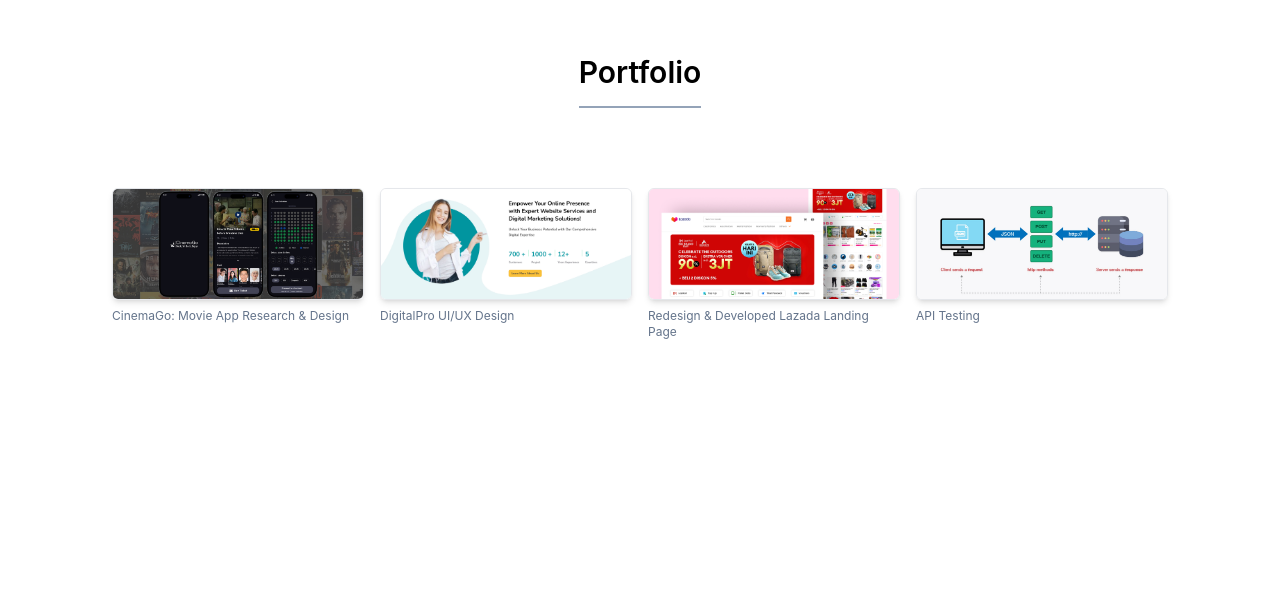
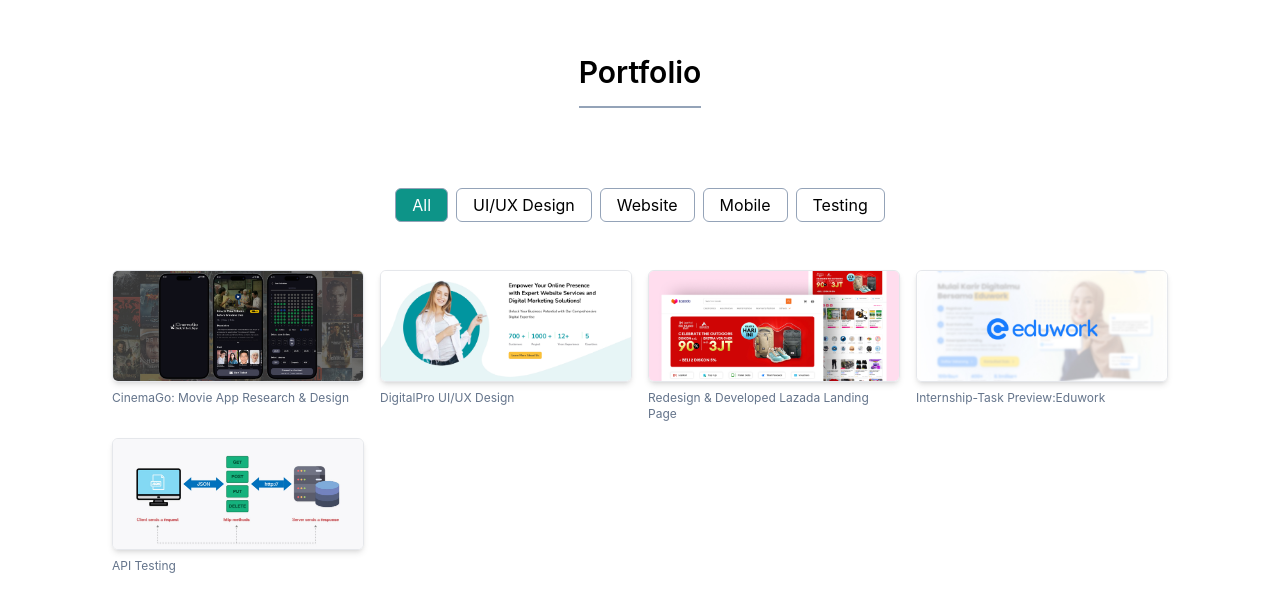
Before and after one commit to rasyiqal/portfolio, a website: page index.html in a window 1280 px wide. Shown: the part 2060-2669 px from the top of the page. Drawn offline with nearby package versions, Linux system fonts and the light colour scheme.

Commit message:
filter-portfolio
add filter-portfolio

```diff
--- a/index.html
+++ b/index.html
@@ -60,7 +60,10 @@
                             <div class="w-2 h-2"></div><span class="auto-type text-4xl font-bold text-teal-500"></span>
                         </h3>
                         <p class="mt-2 text-teal-500 leading-relaxed">
-                            Memiliki minat dalam UI/UX dan pemrograman, dengan pengalaman 7 bulan sebagai Desainer UI/UX dan kurang lebih 3 bulan bulan sebagai pengembang frontend. Terbiasa dengan metode Desain UX, tipografi, pengujian UX, pemrograman dasar, serta framework. Memiliki disiplin diri yang tinggi, perhatian terhadap detail, dan konsistensi
+                            Memiliki minat dalam UI/UX dan pemrograman, dengan pengalaman 7 bulan sebagai Desainer UI/UX
+                            dan kurang lebih 3 bulan bulan sebagai pengembang frontend. Terbiasa dengan metode Desain
+                            UX, tipografi, pengujian UX, pemrograman dasar, serta framework. Memiliki disiplin diri yang
+                            tinggi, perhatian terhadap detail, dan konsistensi
                         </p>
                     </div>
                     <div class="flex space-x-4">
@@ -288,7 +291,7 @@
     <!-- education end -->
 
     <!-- portfolio start -->
-    <section id="portfolio" class="font-Inter max-w-full lg:py-28 lg:px-24">
+    <section id="portfolio" class="font-Inter max-w-full lg:pt-28 lg:px-24">
         <div class="container mx-auto">
             <div class="mb-16 text-center">
                 <div class="inline-block">
@@ -296,10 +299,24 @@
                     <span class="block w-auto bg-slate-400 h-0.5 my-4"></span>
                 </div>
             </div>
+            <!-- filter button -->
+            <div class="container relative w-max mb-12 ">
+                <div class="container flex space-x-2 filter_button">
+                    <button class="py-1 px-4 bg-white border border-slate-400 rounded-md" data-name="all">All</button>
+                    <button class="py-1 px-4 bg-white border border-slate-400 rounded-md" data-name="uiux">UI/UX
+                        Design</button>
+                    <button class="py-1 px-4 bg-white border border-slate-400 rounded-md"
+                        data-name="web">Website</button>
+                    <button class="py-1 px-4 bg-white border border-slate-400 rounded-md"
+                        data-name="mobile">Mobile</button>
+                    <button class="py-1 px-4 bg-white border border-slate-400 rounded-md"
+                        data-name="testing">Testing</button>
+                </div>
+            </div>
+            <!-- card/item -->
             <div class="max-w-full mb-12">
                 <div class="grid grid-cols-1 sm:grid-cols-2 lg:grid-cols-4 gap-4 justify-center">
-
-                    <div class="w-full">
+                    <div class="w-full item" data-category="uiux">
                         <a href="https://pyrite-challenge-7c5.notion.site/CinemaGO-e2f5fe55cdf74158a64b49e295cb302b"
                             target="_blank" rel="noopener noreferrer">
                             <div class="h-28 border shadow-md rounded-md overflow-hidden mx-auto relative group">
@@ -315,7 +332,7 @@
                         </a>
                         <p class="text-xs text-slate-500 mt-2">CinemaGo: Movie App Research & Design</p>
                     </div>
-                    <div class="w-full">
+                    <div class="w-full item" data-category="uiux">
                         <a href="https://pyrite-challenge-7c5.notion.site/Company-Profile-Website-fb03c4423a2c401dbe25d92770465ae0"
                             target="_blank" rel="noopener noreferrer">
                             <div class="h-28 border shadow-md rounded-md overflow-hidden mx-auto relative group">
@@ -331,9 +348,8 @@
                         </a>
                         <p class="text-xs text-slate-500 mt-2">DigitalPro UI/UX Design</p>
                     </div>
-                    <div class="w-full">
-                        <a href="https://rasyiqal.github.io/lazada_lp/"
-                            target="_blank" rel="noopener noreferrer">
+                    <div class="w-full item" data-category="web">
+                        <a href="https://rasyiqal.github.io/lazada_lp/" target="_blank" rel="noopener noreferrer">
                             <div class="h-28 border shadow-md rounded-md overflow-hidden mx-auto relative group">
                                 <div
                                     class="absolute p-4 flex inset-0 group-hover:bg-teal-600 group-hover:opacity-90 items-center justify-center transition duration-300">
@@ -347,7 +363,23 @@
                         </a>
                         <p class="text-xs text-slate-500 mt-2">Redesign & Developed Lazada Landing Page</p>
                     </div>
-                    <div class="w-full">
+                    <div class="w-full item" data-category="uiux">
+                        <a href="https://pyrite-challenge-7c5.notion.site/Eduwork-abfe000671254e8e8c2135dbb44d2961"
+                            target="_blank" rel="noopener noreferrer">
+                            <div class="h-28 border shadow-md rounded-md overflow-hidden mx-auto relative group">
+                                <div
+                                    class="absolute p-4 flex inset-0 group-hover:bg-teal-600 group-hover:opacity-90 items-center justify-center transition duration-300">
+                                    <p
+                                        class="text-white text-center opacity-0 group-hover:opacity-100 font-semibold duration-300">
+                                        Internship - Eduwork
+                                    </p>
+                                </div>
+                                <img class="w-full h-full object-cover" src="src/img/edd.jpg" alt="">
+                            </div>
+                        </a>
+                        <p class="text-xs text-slate-500 mt-2">Internship-Task Preview:Eduwork</p>
+                    </div>
+                    <div class="w-full item" data-category="testing">
                         <a href="https://pyrite-challenge-7c5.notion.site/API-Test-with-Postman-35b0ee6b7d264e6f9ab14c0039795272"
                             target="_blank" rel="noopener noreferrer">
                             <div class="h-28 border shadow-md rounded-md overflow-hidden mx-auto relative group">
@@ -382,7 +414,6 @@
         </div>
     </section>
     <!-- portfolio end -->
-
 
     <!-- contact start-->
     <section id="contact" class="max-w-full lg:py-28 lg:px-24">
@@ -513,7 +544,46 @@
     </script>
 
 
-    <script src="./src/js/script.js">
+    <script src="./src/js/script.js"></script>
+    <script>
+        //filter
+        document.addEventListener('DOMContentLoaded', () => {
+            const buttons = document.querySelectorAll('.filter_button button');
+            const items = document.querySelectorAll('.item');
+            const defaultButton = document.querySelector('.filter_button button[data-name="all"]');
+
+            // Function to set the active button
+            function setActiveButton(button) {
+                buttons.forEach(btn => {
+                    btn.classList.remove('bg-teal-600', 'text-white');
+                    btn.classList.add('bg-white', 'text-black');
+                });
+                button.classList.remove('bg-white', 'text-black');
+                button.classList.add('bg-teal-600', 'text-white');
+            }
+
+            // Function filter items
+            function filterItems(category) {
+                items.forEach(item => {
+                    if (category === 'all' || item.getAttribute('data-category') === category) {
+                        item.classList.remove('hidden');
+                    } else {
+                        item.classList.add('hidden');
+                    }
+                });
+            }
+            // Event listener for each button
+            buttons.forEach(button => {
+                button.addEventListener('click', () => {
+                    const category = button.getAttribute('data-name');
+                    filterItems(category);
+                    setActiveButton(button);
+                });
+            });
+            // Initialize the default button
+            filterItems('all');
+            setActiveButton(defaultButton);
+        });
     </script>
 </body>
 
```
Also changed, not shown: src/img/edd.jpg (added), src/js/script.js (line endings or trailing spaces), src/output.css.
